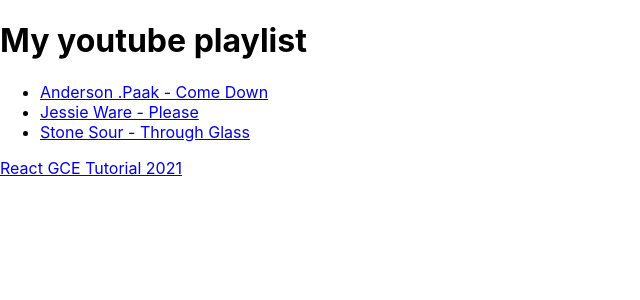
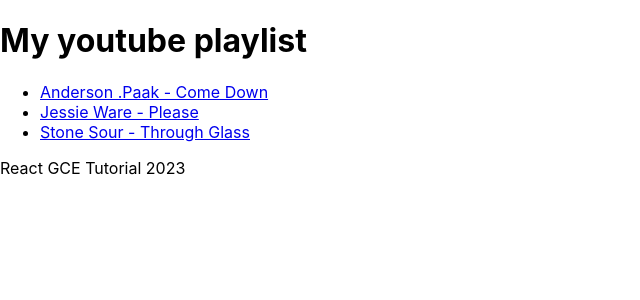
Before and after one commit to anamargaridasousa9/my-react-gce, a React (Create React App) app: page / in a window 1280 px wide. Shown: the top 300 px of the page, without its empty margins (0-640 px from the left). Built offline with nearby package versions, Linux system fonts and the light colour scheme.

Commit message:
Remove footer link

```diff
--- a/src/components/popup/index.js
+++ b/src/components/popup/index.js
@@ -18,13 +18,7 @@ function FunPopup() {
         </ul>
       </div>
       <div id="fun-footer">
-        <a
-          href="https://www.notion.so/React-Google-Chrome-Extension-for-beginners-or-not-Onboarding-92da8245f8234e1bb44abf7a6e90405c"
-          target="_blank"
-          rel="noreferrer"
-        >
-          React GCE Tutorial 2021
-        </a>
+        React GCE Tutorial 2023
       </div>
     </div>
   );
```
